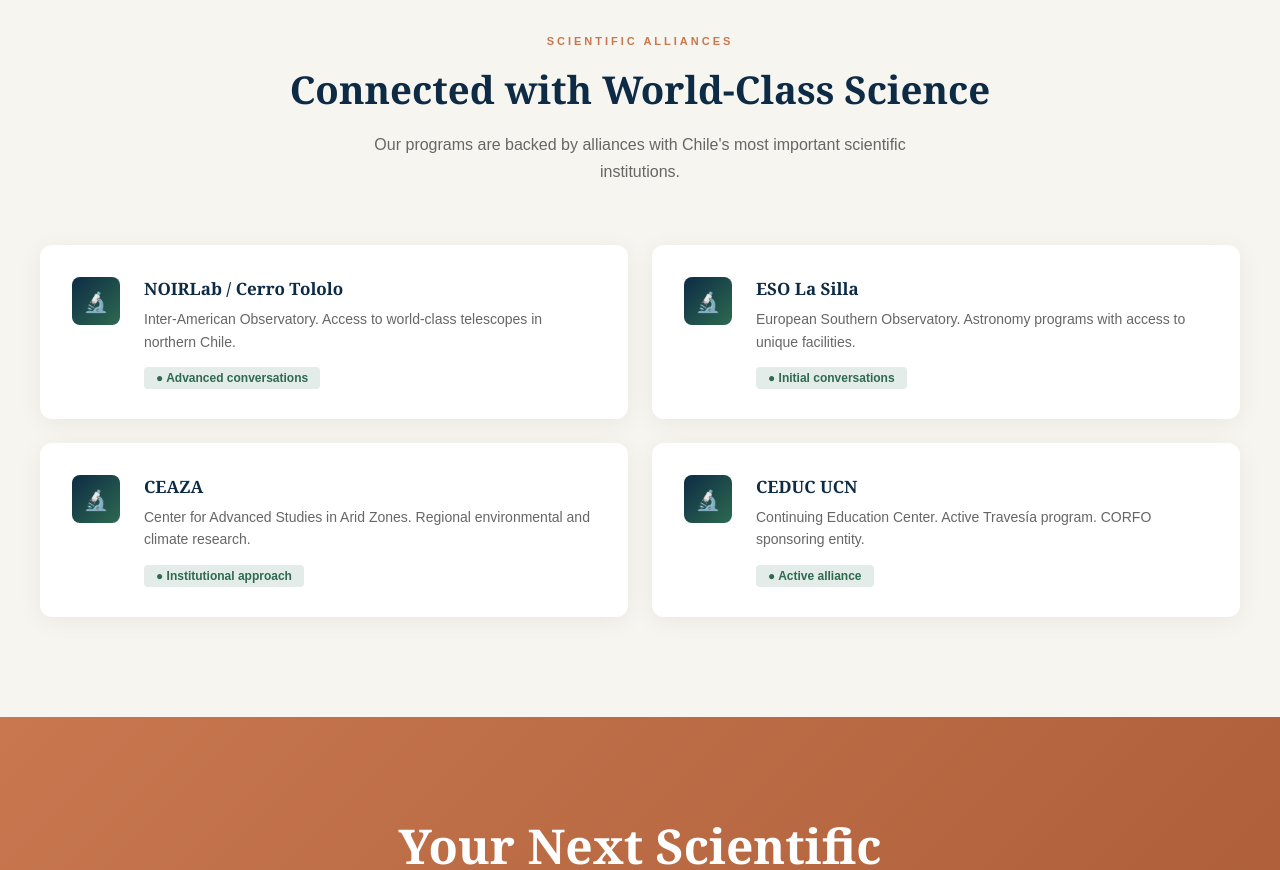
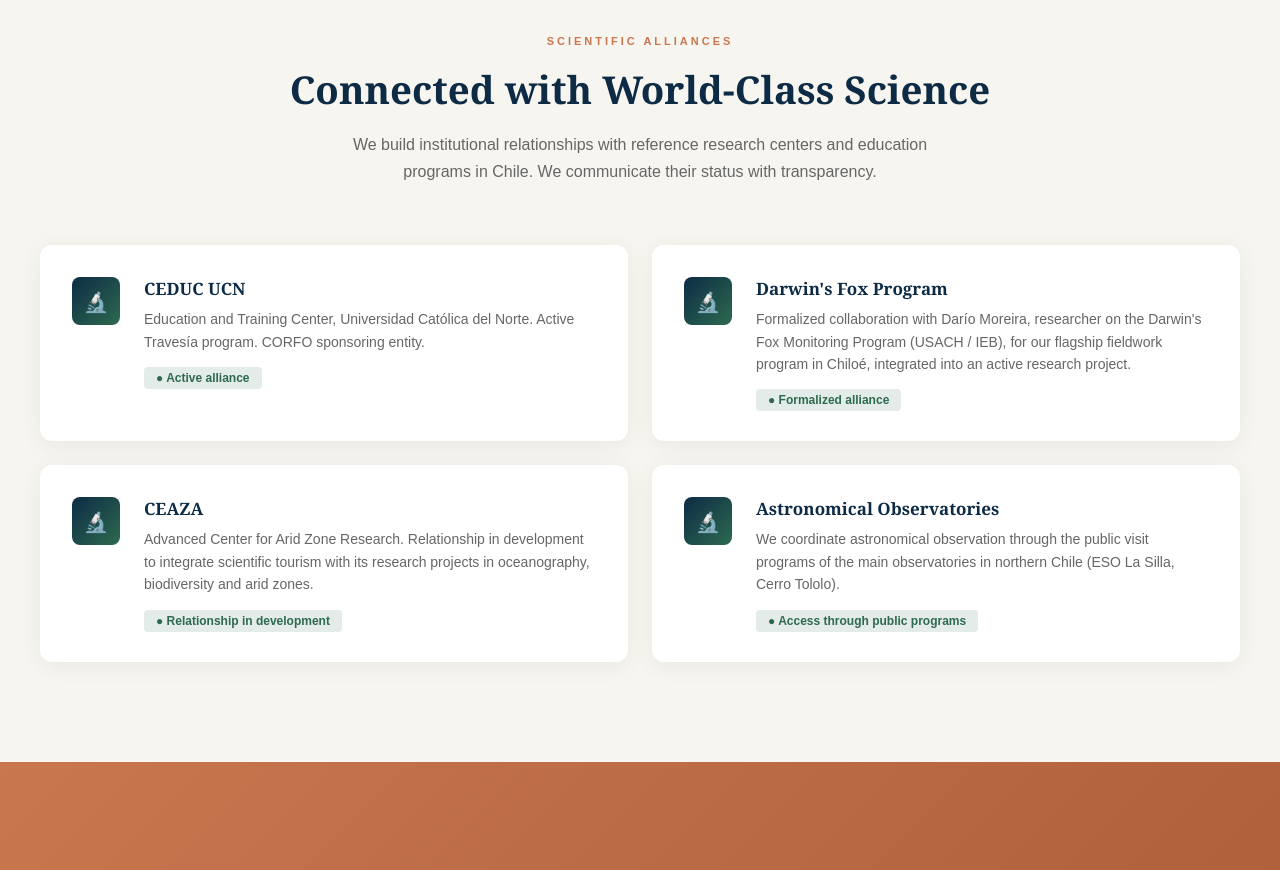
Before and after one commit to alcidesnin-del/australis-connections, a React (Vite) app: page / in a window 1280 px wide. Shown: the part 4200-5070 px from the top of the page. Built offline with nearby package versions, Linux system fonts and the light colour scheme.

Commit message:
Alianzas actualizadas

```diff
--- a/src/App.jsx
+++ b/src/App.jsx
@@ -122,12 +122,12 @@
     partners: {
       tag: "ALIANZAS CIENTÍFICAS",
       title: "Conectados con la Ciencia de Clase Mundial",
-      subtitle: "Nuestros programas están respaldados por alianzas con las instituciones científicas más importantes de Chile.",
+      subtitle: "Construimos relaciones institucionales con centros de investigación y programas de educación de referencia en Chile. Comunicamos su estado con transparencia.",
       items: [
-        { name: "NOIRLab / Cerro Tololo", desc: "Observatorio inter-americano. Acceso a telescopios de clase mundial en el norte de Chile.", status: "Conversaciones avanzadas" },
-        { name: "ESO La Silla", desc: "Observatorio Europeo Austral. Programas de astronomía con acceso a instalaciones únicas.", status: "Conversaciones iniciales" },
-        { name: "CEAZA", desc: "Centro de Estudios Avanzados en Zonas Áridas. Investigación ambiental y climática regional.", status: "Acercamiento institucional" },
-        { name: "CEDUC UCN", desc: "Centro de Educación Continua. Programa Travesía activo. Entidad patrocinadora CORFO.", status: "Alianza activa" },
+        { name: "CEDUC UCN", desc: "Centro de Educación y Capacitación, Universidad Católica del Norte. Programa Travesía activo. Entidad patrocinadora CORFO.", status: "Alianza activa" },
+        { name: "Programa Zorro Chilote", desc: "Colaboración formalizada con Darío Moreira, investigador del Programa de Monitoreo del Zorro de Darwin (USACH / IEB), para nuestro programa insignia de trabajo de campo en Chiloé, integrado a un proyecto de investigación activo.", status: "Alianza formalizada" },
+        { name: "CEAZA", desc: "Centro Científico Avanzado de Zonas Áridas. Vinculación en desarrollo para integrar turismo científico con sus proyectos de investigación en oceanografía, biodiversidad y zonas áridas.", status: "Vínculo en desarrollo" },
+        { name: "Observatorios Astronómicos", desc: "Coordinamos observación astronómica mediante los programas públicos de visitas de los principales observatorios del norte de Chile (ESO La Silla, Cerro Tololo).", status: "Acceso mediante programas públicos" },
       ],
     },
     model: {
@@ -262,12 +262,12 @@
     partners: {
       tag: "SCIENTIFIC ALLIANCES",
       title: "Connected with World-Class Science",
-      subtitle: "Our programs are backed by alliances with Chile's most important scientific institutions.",
+      subtitle: "We build institutional relationships with reference research centers and education programs in Chile. We communicate their status with transparency.",
       items: [
-        { name: "NOIRLab / Cerro Tololo", desc: "Inter-American Observatory. Access to world-class telescopes in northern Chile.", status: "Advanced conversations" },
-        { name: "ESO La Silla", desc: "European Southern Observatory. Astronomy programs with access to unique facilities.", status: "Initial conversations" },
-        { name: "CEAZA", desc: "Center for Advanced Studies in Arid Zones. Regional environmental and climate research.", status: "Institutional approach" },
-        { name: "CEDUC UCN", desc: "Continuing Education Center. Active Travesía program. CORFO sponsoring entity.", status: "Active alliance" },
+        { name: "CEDUC UCN", desc: "Education and Training Center, Universidad Católica del Norte. Active Travesía program. CORFO sponsoring entity.", status: "Active alliance" },
+        { name: "Darwin's Fox Program", desc: "Formalized collaboration with Darío Moreira, researcher on the Darwin's Fox Monitoring Program (USACH / IEB), for our flagship fieldwork program in Chiloé, integrated into an active research project.", status: "Formalized alliance" },
+        { name: "CEAZA", desc: "Advanced Center for Arid Zone Research. Relationship in development to integrate scientific tourism with its research projects in oceanography, biodiversity and arid zones.", status: "Relationship in development" },
+        { name: "Astronomical Observatories", desc: "We coordinate astronomical observation through the public visit programs of the main observatories in northern Chile (ESO La Silla, Cerro Tololo).", status: "Access through public programs" },
       ],
     },
     model: {
```
